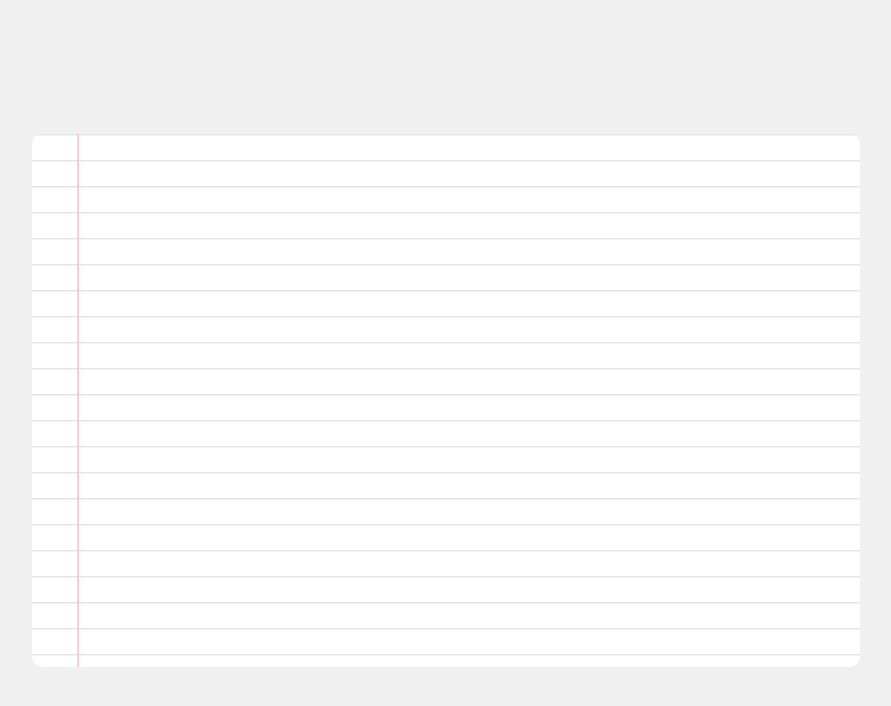
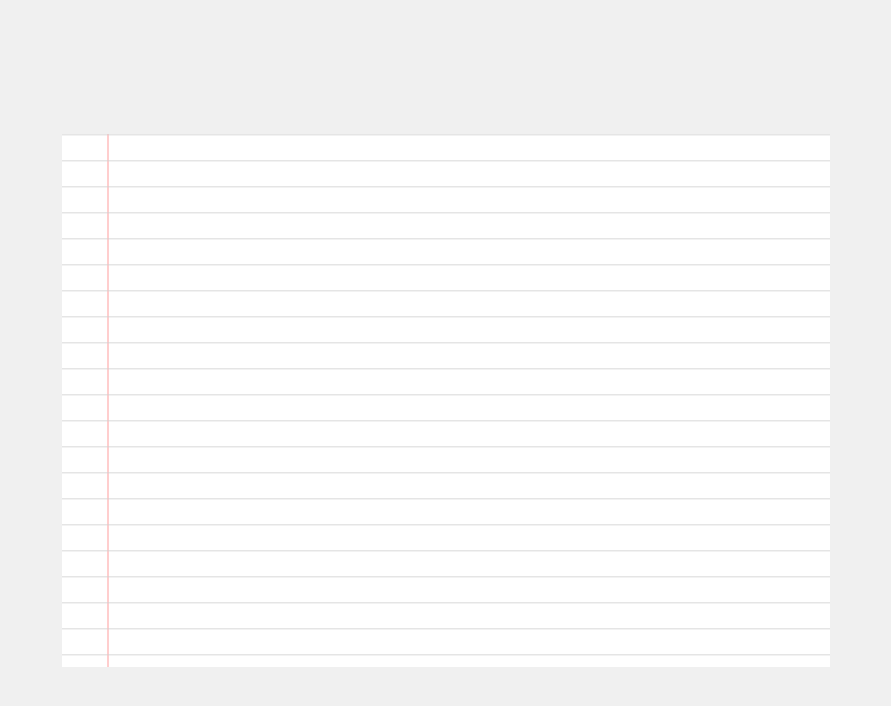
Before and after one commit to Chintu1308/NoteBook, a plain HTML site: page index.html in a window 1280 px wide. Shown: the whole page, without its empty margins (194-1085 px from the left). Drawn offline with Linux system fonts and the light colour scheme.

Commit message:
Line fixing

```diff
--- a/index.html
+++ b/index.html
@@ -4,7 +4,6 @@
   <meta charset="UTF-8">
   <meta name="viewport" content="width=device-width, initial-scale=1.0">
   <link rel="icon" href="images/favicon.ico" type="image/x-icon">
-
   <title>NoteBook</title>
   <style>
     body {
@@ -17,22 +16,41 @@
     background-color: #f0f0f0;
   }
 
+  #container {
+    display: flex;
+    flex-direction: column;
+    align-items: center;
+    width: 60%;
+  }
+
+  #editor-container {
+    display: flex;
+    justify-content: center;
+    align-items: center;
+    width: 100%;
+    position: relative;
+  }
+
      #editor {
     position: relative;
-      width: 60%;
+    width: 100%;
     min-height: 500px;
     padding: 10px;
     padding-left: 50px;
     padding-top: 23px;
-      background-image: linear-gradient(0deg, transparent 24px, rgba(0, 0, 0, 0.1) 25px);
-      background-size: 100% 26px;
-      border-radius: 10px;
-      line-height: 27px;
-      overflow: auto;
     background-color: white;
     font-family: 'Geomanist';
     font-size: 16px;
+    line-height: 26px; /* Adjust this to match the background line spacing */
+    background-image: linear-gradient(0deg, transparent 24px, rgba(0, 0, 0, 0.1) 25px);
+    background-size: 100% 26px; /* Adjust this to match the line-height */
   }
+
+  #editor p {
+    margin: 0; /* Reset the margin */
+    padding: 0; /* Reset the padding */
+  }
+
 
     #editor::before {
       content: "";
@@ -62,7 +80,7 @@
   <script>
     window.onload = function() {
       var editor = document.getElementById('editor');
-      editor.onkeyup = function() {
+      editor.addEventListener('input', function() {
         var range = window.getSelection().getRangeAt(0);
         var node = document.createElement('span');
         node.classList.add('highlight');
@@ -75,13 +93,17 @@
 
         node.classList.add('current-line');
         range.surroundContents(node);
-      }
+      });
     }
   </script>
 </head>
 <body>
+  <div id="container">
+    <div id="editor-container">
       <div id="editor" contenteditable="true">
         <p id="bh-KESCYer2ydjBnH3QsxEve" data-hook-type="blockHook" data-bubble-menu="true"></p>
       </div>
+    </div>
+  </div>
 </body>
 </html>
```
Lines whose indentation alone changed are shown as unchanged.
